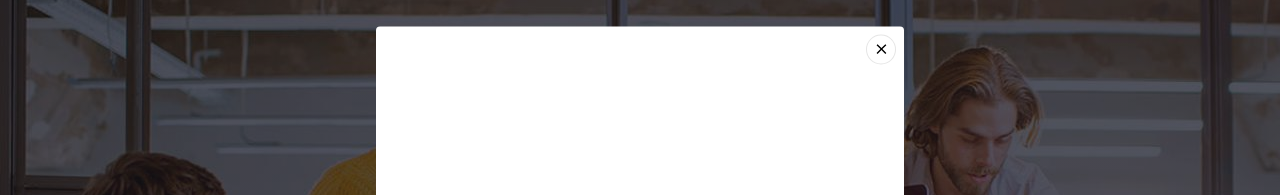
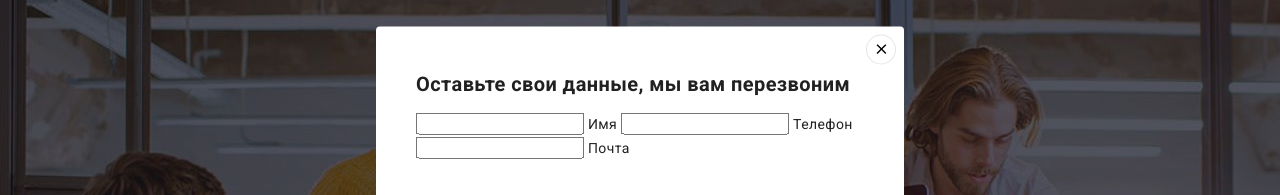
Before and after one commit to vkrupitsyn/goit-markup-hw-06, a plain HTML site: page index.html in a window 1280 px wide. Both pictures are taken after a click on the button "Заказать услугу". Shown: the part 83-278 px from the top of the page. Drawn offline with nearby package versions, Linux system fonts and the light colour scheme.

Commit message:
modal first code form

```diff
--- a/css/styles.css
+++ b/css/styles.css
@@ -121,7 +121,7 @@ ul {
 }
 
 .main-button {
-  width: 200px;
+  min-width: 200px;
   padding: 10px 32px;
   border-radius: 4px;
   border: 1px solid transparent;
@@ -187,6 +187,7 @@ ul {
 
   width: 528px;
   height: 581px;
+  padding: 40px;
 
   border-radius: 4px;
   background-color: var(--primary-color);
@@ -201,6 +202,12 @@ ul {
   background-color: var(--modal-opacity-bg);
   opacity: 1;
   transition: opacity 250ms var(--cubic-bezier);
+}
+
+.form-title {
+  display: block;
+  margin-bottom: 12px;
+  font-size: 20px;
 }
 
 /* Логотип */
@@ -657,6 +664,7 @@ customerslist .link:active .icon {
 .footer-button {
   display: flex;
   align-items: center;
+  width: 200px;
   padding: 0 29px;
 }
 
--- a/index.html
+++ b/index.html
@@ -383,6 +383,23 @@
             <use href="./images/symbol-defs.svg#close-btn"></use>
           </svg>
         </button>
+        <div class="container-form">
+          <b class="form-title">Оставьте свои данные, мы вам перезвоним</b>
+          <form class="modal-form">
+            <label class="form-filed">
+              <input type="text" />
+              <span class="form-label">Имя</span></label
+            >
+            <label class="form-filed">
+              <input type="tel" />
+              <span class="form-label">Телефон</span></label
+            >
+            <label class="form-filed">
+              <input type="email" />
+              <span class="form-label">Почта</span></label
+            >
+          </form>
+        </div>
       </div>
     </div>
 
```
